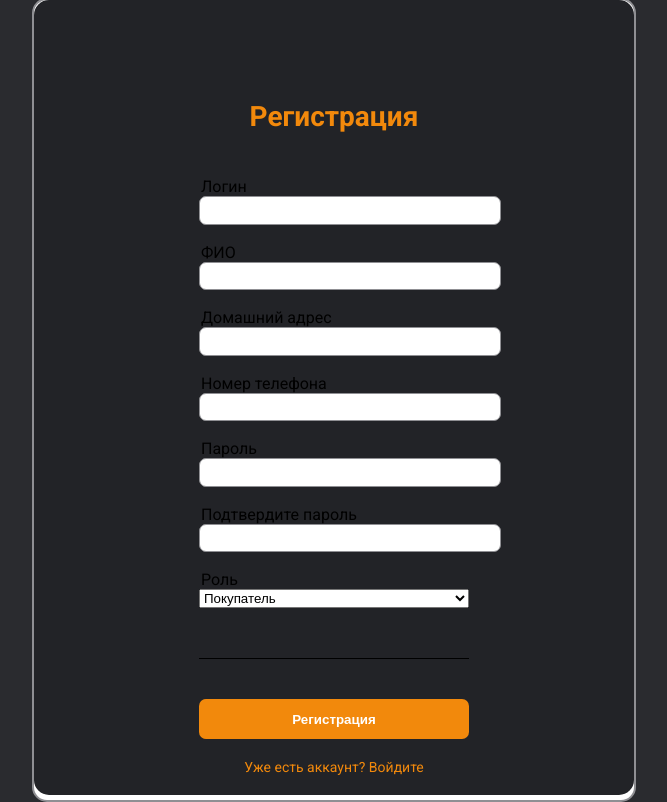
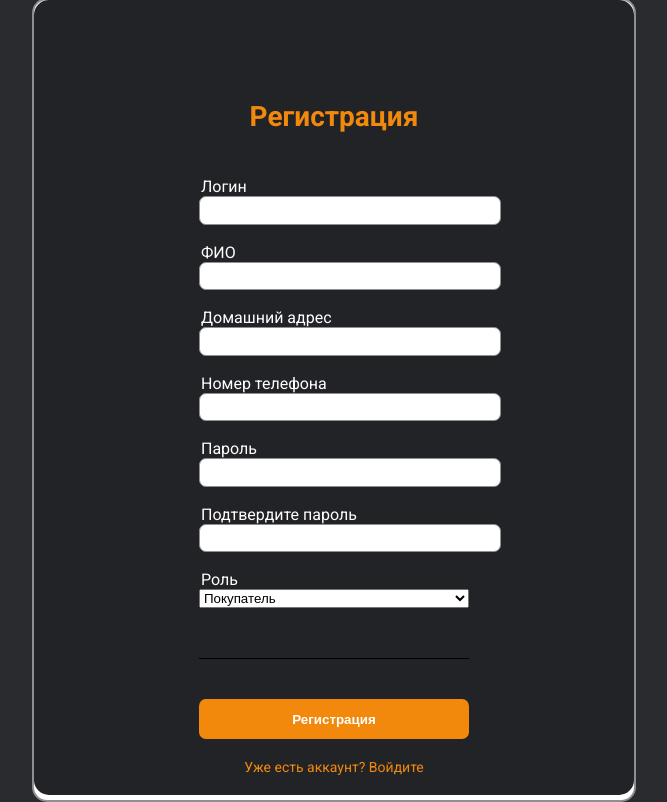
Before and after one commit to inekruz/shops, a React (Create React App) app: page /control in a window 1280 px wide. Shown: the whole page, without its empty margins (306-973 px from the left). Built offline with nearby package versions, Linux system fonts and the light colour scheme.

Commit message:
Update App.css
ww

```diff
--- a/src/App.css
+++ b/src/App.css
@@ -84,6 +84,7 @@ form {
 }
 
 .form_container {
+  color: #FFFFFF;
   display: flex;
   flex-direction: column;
   text-align: left;
```
